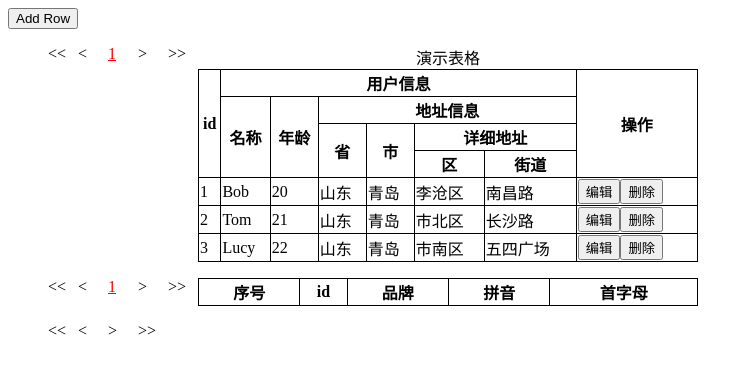
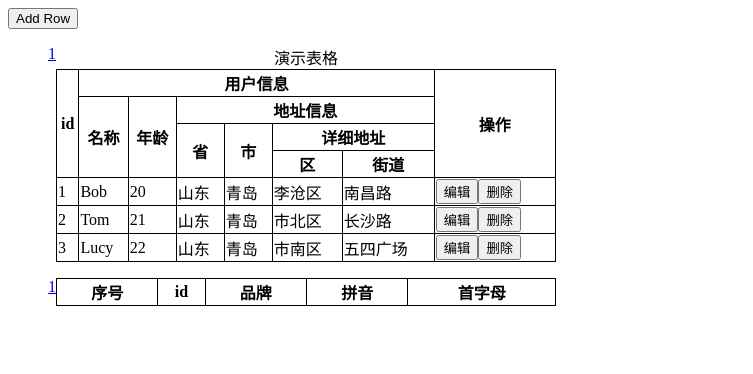
Before and after one commit to lampo1024/cxlt-vue2-table, a Vue app: page / in a window 1280 px wide. Shown: the top 374 px of the page, without its empty margins (0-753 px from the left). Built offline with nearby package versions, Linux system fonts and the light colour scheme; no server answers.

Commit message:
dist 0.0.8

```diff
--- a/package.json
+++ b/package.json
@@ -1,6 +1,6 @@
 {
     "name": "cxlt-vue2-table",
-    "version": "0.0.7",
+    "version": "0.0.8",
     "description": "vue2 table component",
     "author": "Bob Tian <chengxulvtu@126.com>",
     "private": false,
--- a/src/table/Pagination.vue
+++ b/src/table/Pagination.vue
@@ -1,27 +1,13 @@
 <template>
     <ul class="pagination"
         style="visibility: visible;">
-<!--<li class="prev disabled"><a href="#"
-            title="First"><i class="fa fa-angle-double-left"></i></a></li>
-    <li class="prev disabled"><a href="#"
-            title="Prev"><i class="fa fa-angle-left"></i></a></li>
-    <li class="active"><a href="#">1</a></li>
-    <li><a href="#">2</a></li>
-    <li><a href="#">3</a></li>
-    <li><a href="#">4</a></li>
-    <li><a href="#">5</a></li>
-    <li class="next"><a href="#"
-            title="Next"><i class="fa fa-angle-right"></i></a></li>
-    <li class="next"><a href="#"
-            title="Last"><i class="fa fa-angle-double-right"></i></a></li>
--->
         <li>
             <a @click="firstPage">
-                <<</a>
+                <i class="fa fa-angle-double-left"></i></a>
         </li>
         <li :class="{disabled:prevDisabled}">
             <a @click.prevent="prevPage">
-                <</a>
+                <i class="fa fa-angle-left"></i></a>
         </li>
         <li v-for="i in displayItems">
             <a href="#"
@@ -29,10 +15,10 @@
                :class="{active:currentPage==i}">{{i+1}}</a>
         </li>
         <li :class="{disabled:nextDisabled}">
-            <a @click="nextPage">></a>
+            <a @click="nextPage"><i class="fa fa-angle-right"></i></a>
         </li>
         <li>
-            <a @click="lastPage">>></a>
+            <a @click="lastPage"><i class="fa fa-angle-double-right"></i></a>
         </li>
     </ul>
 </template>
@@ -187,14 +173,9 @@ ul.pagination {
 
 ul.pagination>li {
     float: left;
-    width: 30px;
 }
 
 ul.pagination>li.disabled {
     cursor: not-allowed
 }
-
-ul.pagination>li a.active {
-    color: red;
-}
 </style>
```
Also changed, not shown: 4 other files (tests, documents, lock files or other folders).
